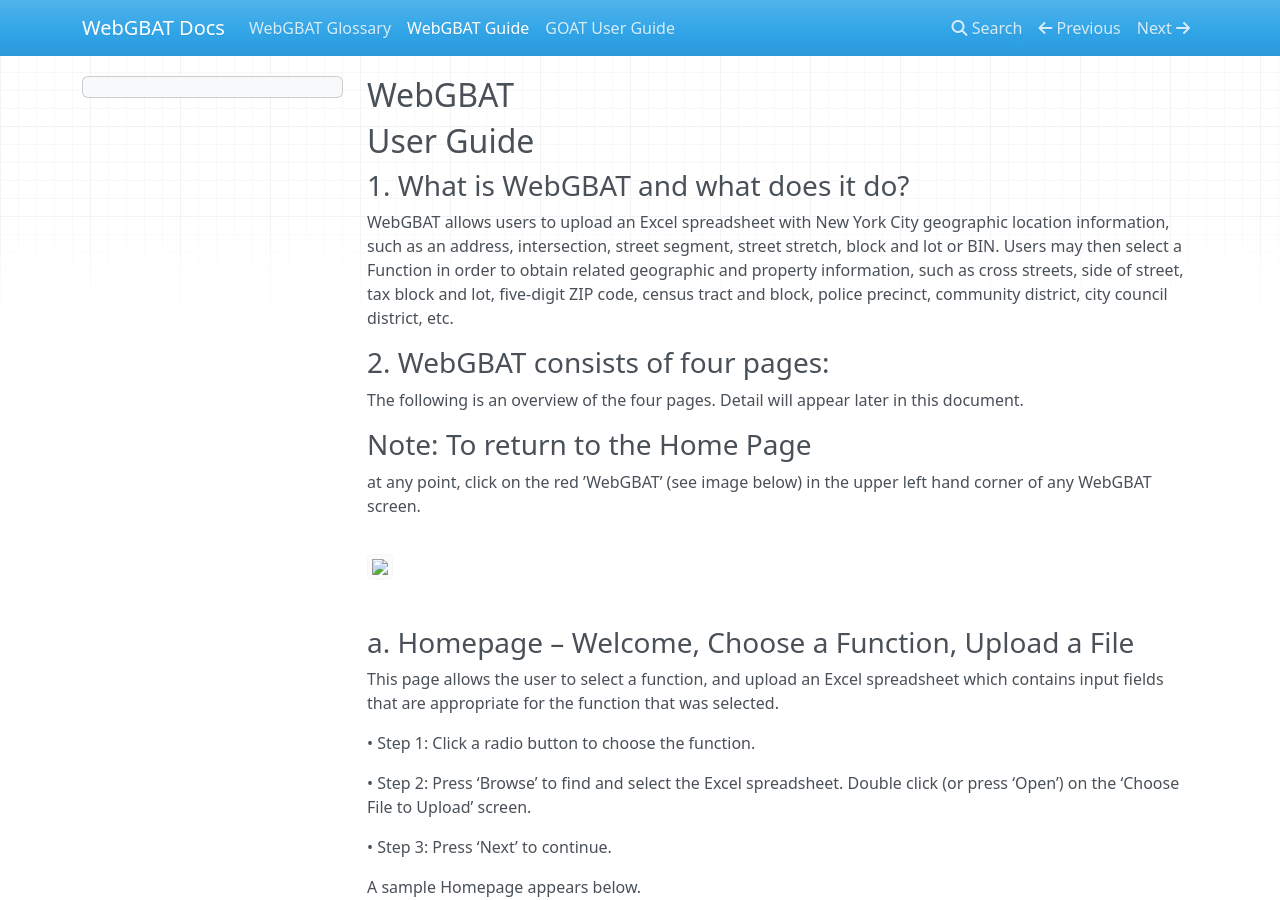
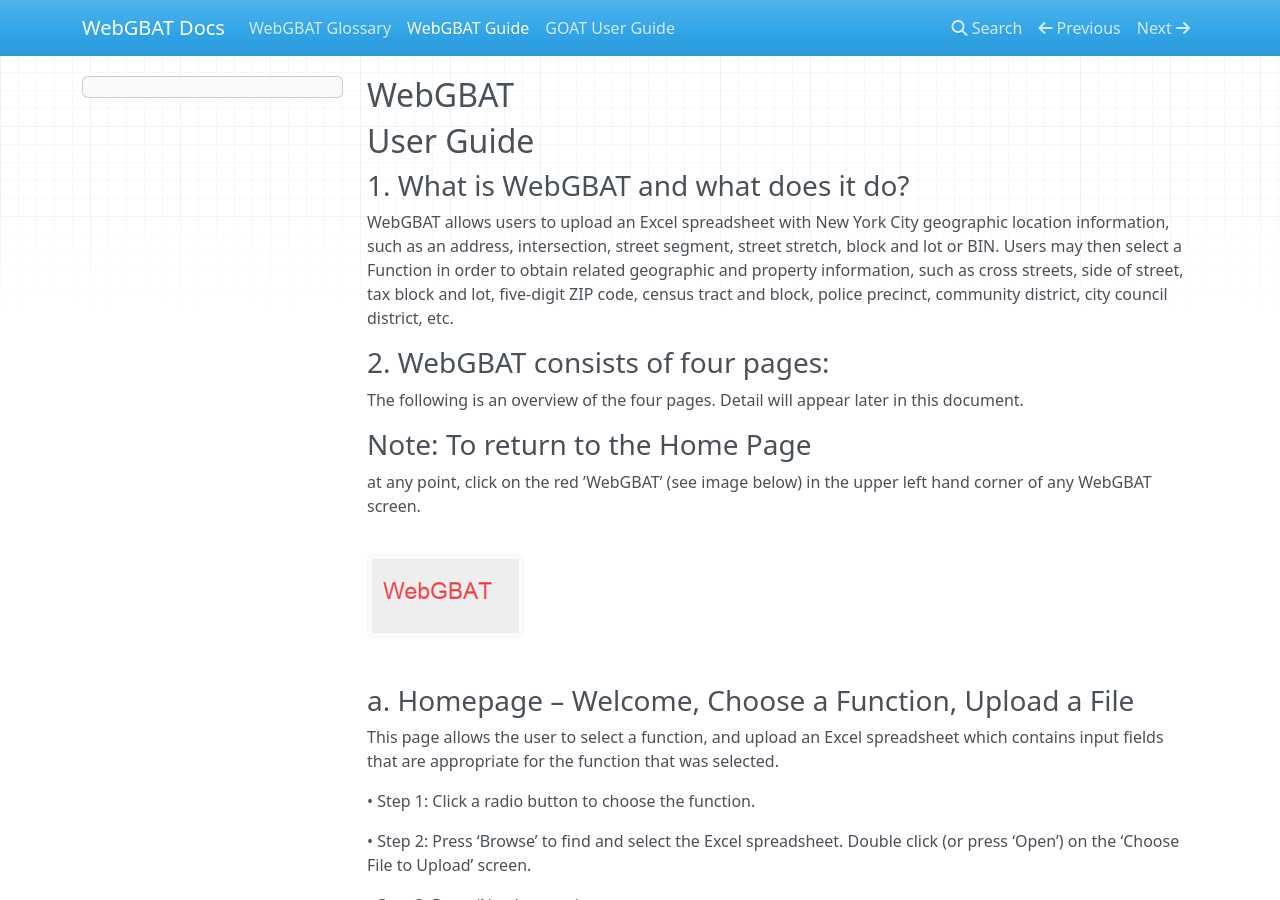
Before and after one commit to NYCPlanning/geo-webGBATdocs, an MkDocs documentation site: the page built from docs/userguide.md, in a window 1280 px wide and 900 px high. Built offline with MkDocs 1.6.1, drawn with Linux system fonts in a browser that asks for light colours; nearby versions of some CDN libraries; old or Windows-style settings are respelled for this version of MkDocs.

Commit message:
fixed pictures error

```diff
--- a/docs/userguide.md
+++ b/docs/userguide.md
@@ -7,7 +7,7 @@
 <h3>2. WebGBAT consists of four pages:</h3>
 <p>The following is an overview of the four pages.  Detail will appear later in this document.</p>
 
-<h3>Note: To return to the Home Page</h3> <p>at any point, click on the red ’WebGBAT’ (see image below) in the upper left hand corner of any WebGBAT screen.</p><img src="./img/pic0.png">
+<h3>Note: To return to the Home Page</h3> <p>at any point, click on the red ’WebGBAT’ (see image below) in the upper left hand corner of any WebGBAT screen.</p><img src="/img/pic0.png">
 
 <h3>a.  Homepage – Welcome, Choose a Function, Upload a File</h3>
 <p>This page allows the user to select a function, and upload an Excel spreadsheet which contains input fields that are appropriate for the function that was selected.</p>
@@ -15,7 +15,7 @@
 <p>•     Step 2: Press ‘Browse’ to find and select the Excel spreadsheet.  Double click (or press ‘Open’) on the ‘Choose File to Upload’ screen. </p>
 <p>•     Step 3: Press ‘Next’ to continue.</p>
 <p>A sample Homepage appears below.</p>
-<img src="../img/pic1.png">
+<img src="/img/pic1.png">
 
 <h3>b.  Page 2 – GridView Select Page</h3>
 <p>This page allows users to see their inputs uploaded to a GridView where the users can edit and update the input data.
@@ -25,9 +25,9 @@ The users are also tasked with identifying the input columns by selecting the ap
 <h3>Note 1: The first row of every input Excel spreadsheet must be a header row.</h3> <p>In any case, WebGBAT ignores the first row of the input spreadsheet.  The contents of the first row do appear on the GridView page but they are not processed by WebGBAT.</p>
 
 <h3>Note 2: Freeform Street names .</h3> <p>are not supported in this release of WebGBAT.  They will be supported in a future release.</p>
-<p>This is the page prior to choosing the field description</p><img src="../img/pic2.png">
+<p>This is the page prior to choosing the field description</p><img src="/img/pic2.png">
 
-<p>Below is a snapshot of a sample page after choosing the WebGBAT input field headings.</p><img src="../img/pic3.png">
+<p>Below is a snapshot of a sample page after choosing the WebGBAT input field headings.</p><img src="/img/pic3.png">
 
 <p>Note that the WebGBAT headings (which are highlighted in yellow for the document) appear above the user’s headings (from row 1 of the input Excel spreadsheet).</p>
 
@@ -40,7 +40,7 @@ The users are also tasked with identifying the input columns by selecting the ap
 
 <p>Initial display – top portion of page</p><img src="/img/pic4.png">
 
-<p>After some selections are made – the top portion of the page appears as follows:</p><img src="../img/pic5.png">
+<p>After some selections are made – the top portion of the page appears as follows:</p><img src="/img/pic5.png">
 
 <p>Note: After scrolling down, ‘Submit’ will appear at the bottom of the page.</p>
 
```
Also changed, not shown: site/404.html, site/goatUserGuide/index.html, site/index.html, site/mkdocs/search_index.json, site/userguide/index.html.
